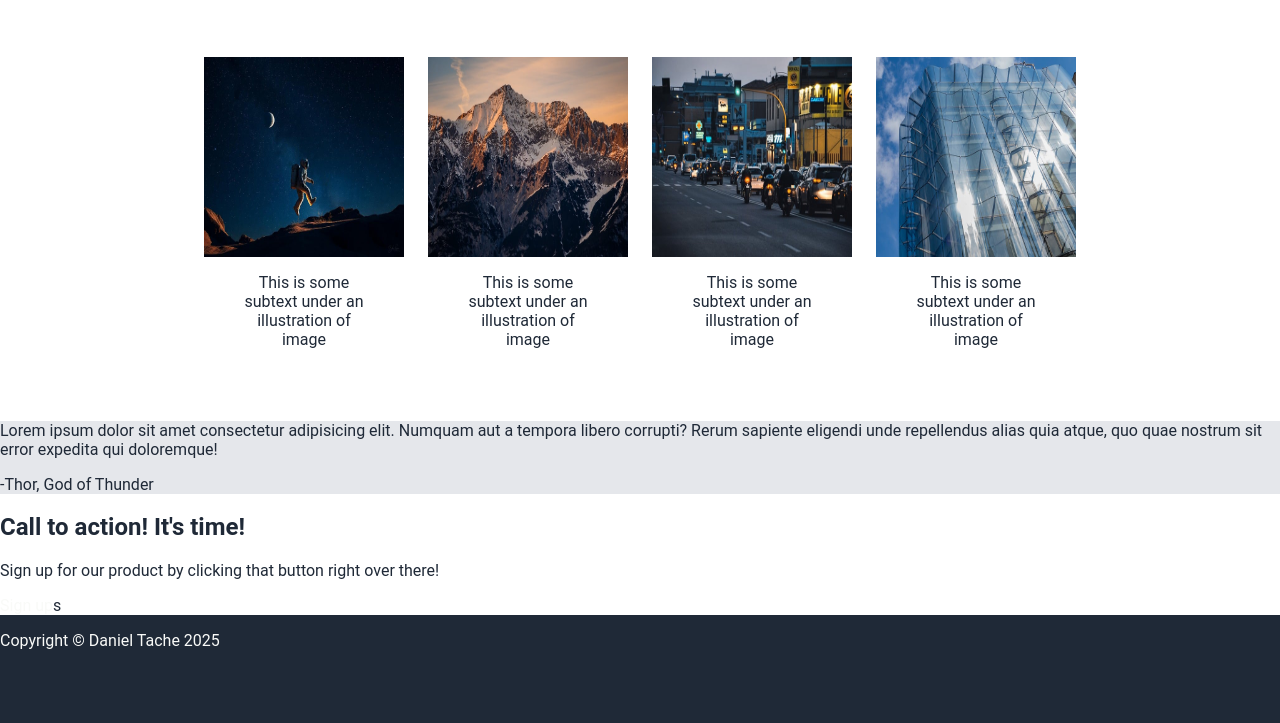
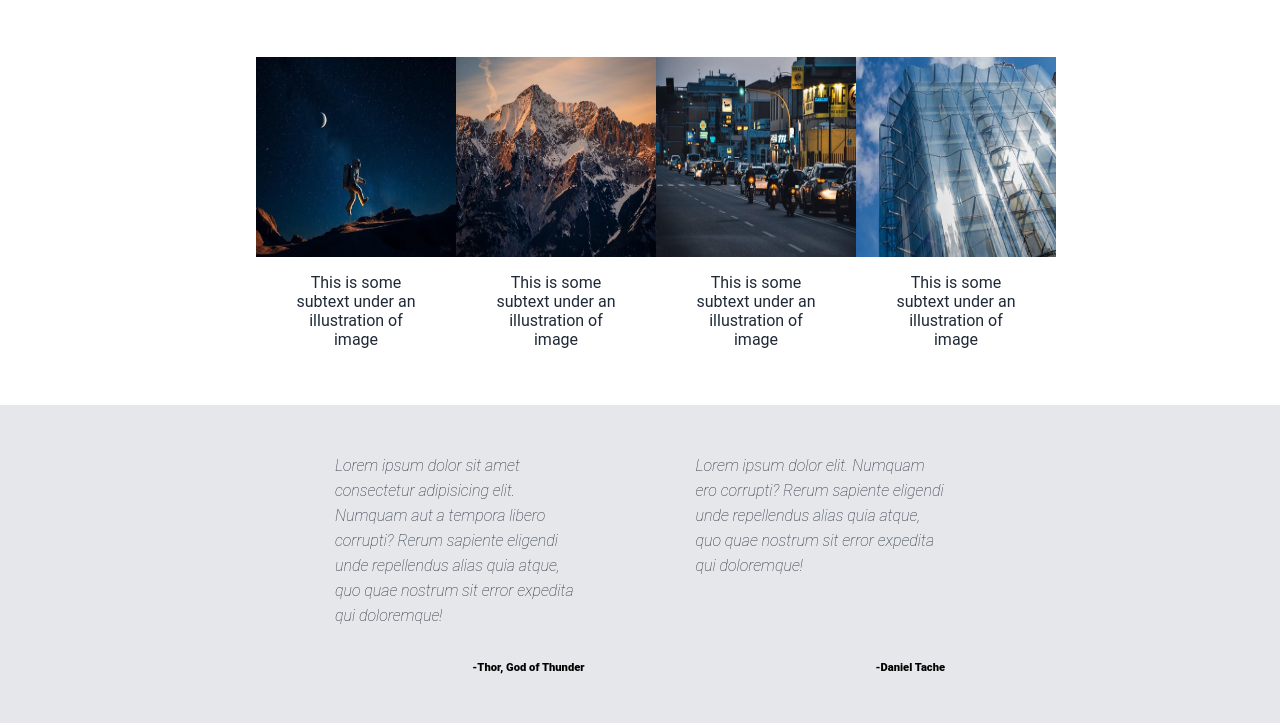
Before and after one commit to Dores12/landing-page, a plain HTML site: page index.html in a window 1280 px wide. Shown: the part 597-1320 px from the top of the page. Before the commit the page ends 1263 px from the top, so only its background shows below. Drawn offline with Linux system fonts and the light colour scheme.

Commit message:
styling reviews

```diff
--- a/index.html
+++ b/index.html
@@ -48,9 +48,18 @@
             </div>
         </div>
 
-        <div class="reviews">
-            <p>Lorem ipsum dolor sit amet consectetur adipisicing elit. Numquam aut a tempora libero corrupti? Rerum sapiente eligendi unde repellendus alias quia atque, quo quae nostrum sit error expedita qui doloremque!</p>
-            <p>-Thor, God of Thunder</p>
+        <div class="section2">
+            <div class="reviews">
+                <div>
+                    <p>Lorem ipsum dolor sit amet consectetur adipisicing elit. Numquam aut a tempora libero corrupti? Rerum sapiente eligendi unde repellendus alias quia atque, quo quae nostrum sit error expedita qui doloremque!</p>
+                    <p class="author">-Thor, God of Thunder</p>
+                </div>
+                <div>
+                    <p>Lorem ipsum dolor elit. Numquam ero corrupti? Rerum sapiente eligendi unde repellendus alias quia atque, quo quae nostrum sit error expedita qui doloremque!</p>
+                    <p class="author">-Daniel Tache</p>
+                </div>
+
+            </div>
         </div>
 
         <div class="cta">
--- a/style/style.css
+++ b/style/style.css
@@ -98,7 +98,7 @@ main {
 }
 
 .section1 {
-    max-width: 70vw;
+    max-width: 60vw;
     margin: 0 auto;
     text-align: center;
     padding: 40px 0;
@@ -117,6 +117,7 @@ main {
 
 .info li {
     display: flex;
+    flex-wrap: wrap;
     flex-direction: column;
     align-items: center;
 }
@@ -126,6 +127,34 @@ main {
     text-align: center;
 }
 
-.reviews {
+.section2 {
     background-color: #e5E7eb;
 }
+
+.reviews {
+    max-width: 70vw;
+    font-style: italic;
+    margin: 0 auto;
+    padding: 2rem;
+    color: #1f2937;
+    font-size: 1rem;
+    font-weight: 100;
+    line-height: 25px;
+    display: flex;
+    justify-content: space-evenly;
+}
+
+.reviews div {
+    max-width: 30%;
+    display: flex;
+    flex-direction: column;
+    justify-content: space-between;
+}
+
+.author {
+    text-align: right;
+    font-weight: 900;
+    font-style: normal;
+    font-size: .7rem;
+    color: black;
+}
```
